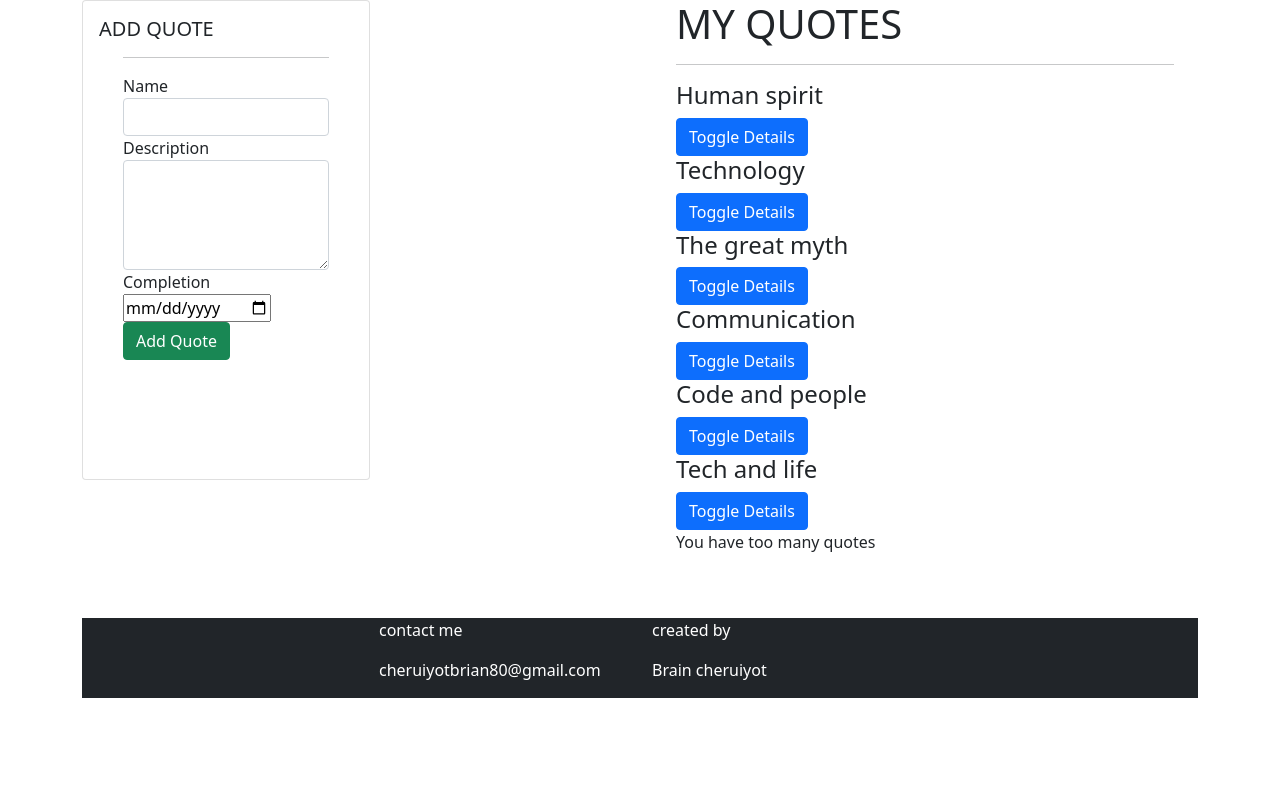
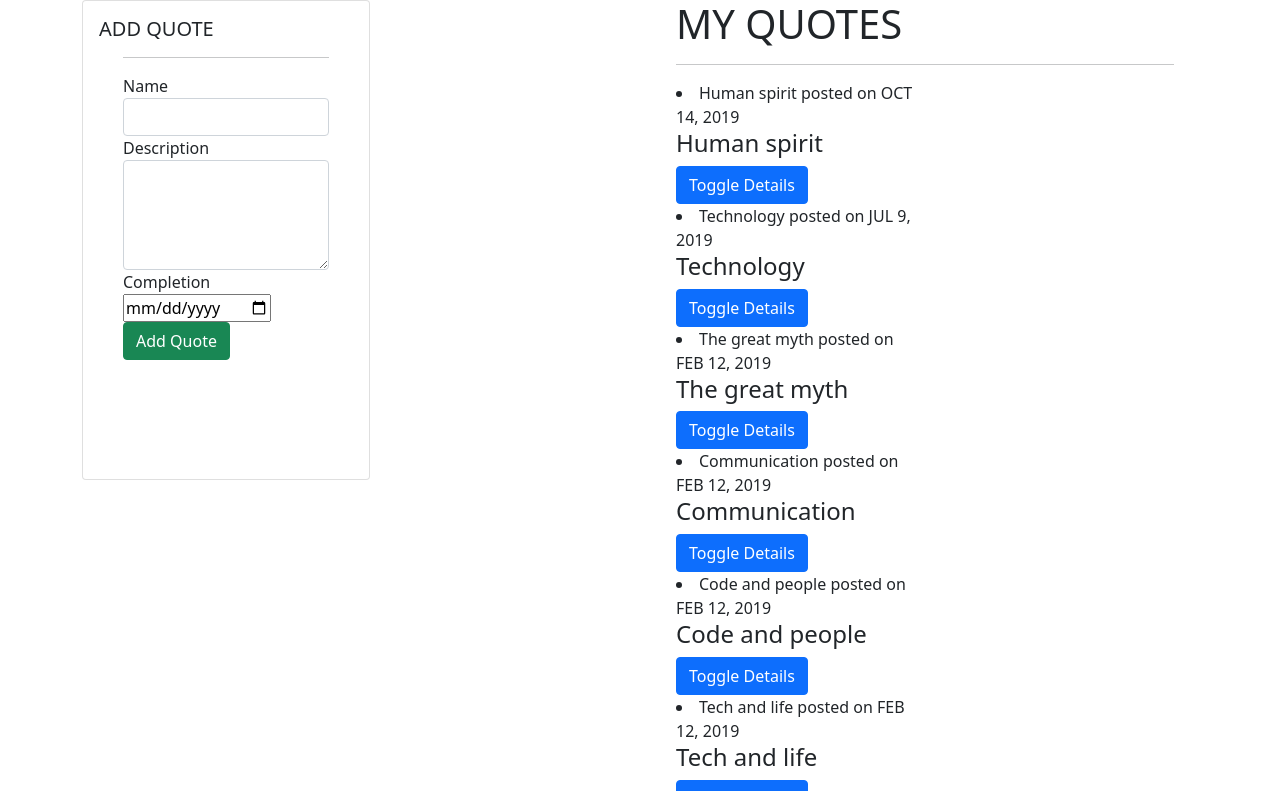
Before and after one commit to BRIANCHERUIYOT/quotes-App, an Angular app: page / in a window 1280 px wide. Shown: the top 791 px of the page. Built offline with nearby package versions, Linux system fonts and the light colour scheme.

Commit message:
adds the pipes

```diff
--- a/src/app/quote.ts
+++ b/src/app/quote.ts
@@ -6,7 +6,7 @@ export class Quote {
 
 
     showDescription: boolean;
-    constructor(public id: number,public name: string,public description: string){
+    constructor(public id: number,public name: string,public description: string ,public completeDate: Date){
       this.showDescription=false; // id!: number;
     }
 
--- a/src/app/quote/quote.component.html
+++ b/src/app/quote/quote.component.html
@@ -17,6 +17,7 @@
     <div class="row">
       <div class="col-md-6">
         <div *ngFor='let quote of quotes;let i = index'>
+            <li appStrikethrough>{{quote.name}} posted on {{quote.completeDate|date|uppercase}}</li>
           <div>
             <h4 id={{i}}>{{quote.name}}</h4>
             <button (click)='toggleDetails(i)' class="btn btn-primary">Toggle Details</button>
--- a/src/app/quote/quote.component.ts
+++ b/src/app/quote/quote.component.ts
@@ -8,13 +8,21 @@ import { Quote } from '../quote';
 })
 export class QuoteComponent implements OnInit {
   quotes:Quote[] = [
-    new Quote(1, 'Human spirit', 'The human spirit must prevail over technology to allow humans be in charge.'),
-    new Quote(2,'Technology','Technology  the knack of so arranging  that we don’t have to experience it.'),
-    new Quote(3,'The great myth','The great myth of our times is that technology is communication.'),
-    new Quote(4,'Communication','Communications tools don’t get socially interesting until they get technologically boring.'),
-    new Quote(5,'Code and people','Programs must be written for people to read, and only incidentally for machines to execute.'),
-    new Quote(6,'Tech and life','For a list of all the ways technology has failed to improve the quality of life, please press three.'),
+    new Quote(1, 'Human spirit', 'The human spirit must prevail over technology to allow humans be in charge.',new Date(2019,9,14)),
+    new Quote(2,'Technology','Technology  the knack of so arranging  that we don’t have to experience it.',new Date(2019,6,9)),
+    new Quote(3,'The great myth','The great myth of our times is that technology is communication.',new Date(2019,1,12)),
+    new Quote(4,'Communication','Communications tools don’t get socially interesting until they get technologically boring.',new Date(2019,1,12)),
+    new Quote(5,'Code and people','Programs must be written for people to read, and only incidentally for machines to execute.',new Date(2019,1,12)),
+    new Quote(6,'Tech and life','For a list of all the ways technology has failed to improve the quality of life, please press three.',new Date(2019,1,12)),
   ];
+
+
+  addNewQuote(quote: Quote){
+    let quoteLength = this.quotes.length;
+    quote.id = quoteLength+1;
+    quote.completeDate = new Date(quote.completeDate)
+    this.quotes.push(quote)
+  }
 
   toggleDetails(index:number){
     this.quotes[index].showDescription = !this.quotes[index].showDescription;
```
